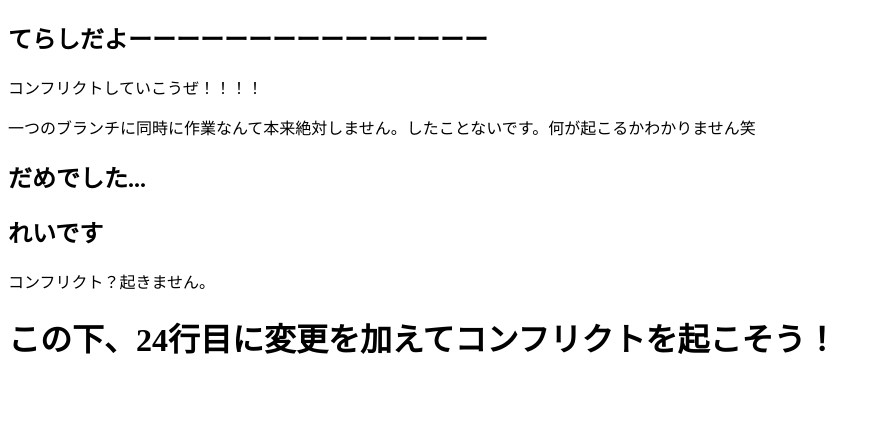
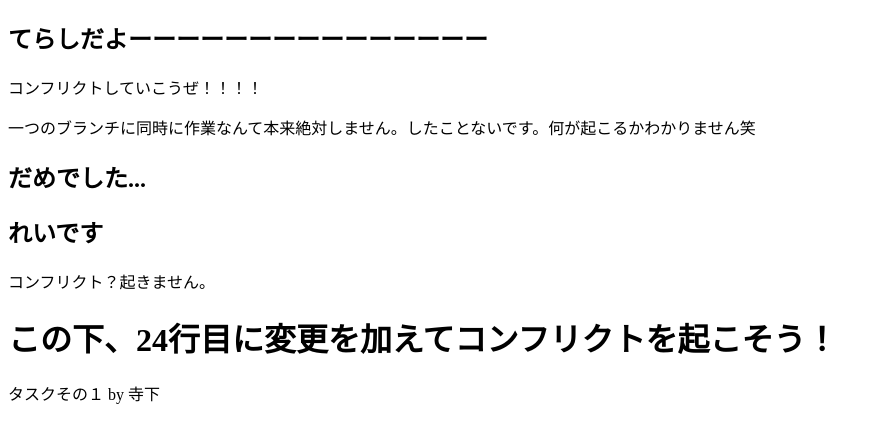
Before and after one commit to KEISHIRO-TERASHITA/git_practice, a plain HTML site: page make_conflict/index.html in a window 1280 px wide. Shown: the whole page, without its empty margins (0-879 px from the left). Drawn offline with Linux system fonts and the light colour scheme.

Commit message:
変更その１

```diff
--- a/make_conflict/index.html
+++ b/make_conflict/index.html
@@ -21,5 +21,6 @@
     <p>コンフリクト？起きません。</p>
   </section>
   <h1>この下、24行目に変更を加えてコンフリクトを起こそう！</h1>
+  <div class="task1">タスクその１ by 寺下</div>
 </body>
 </html>
```
